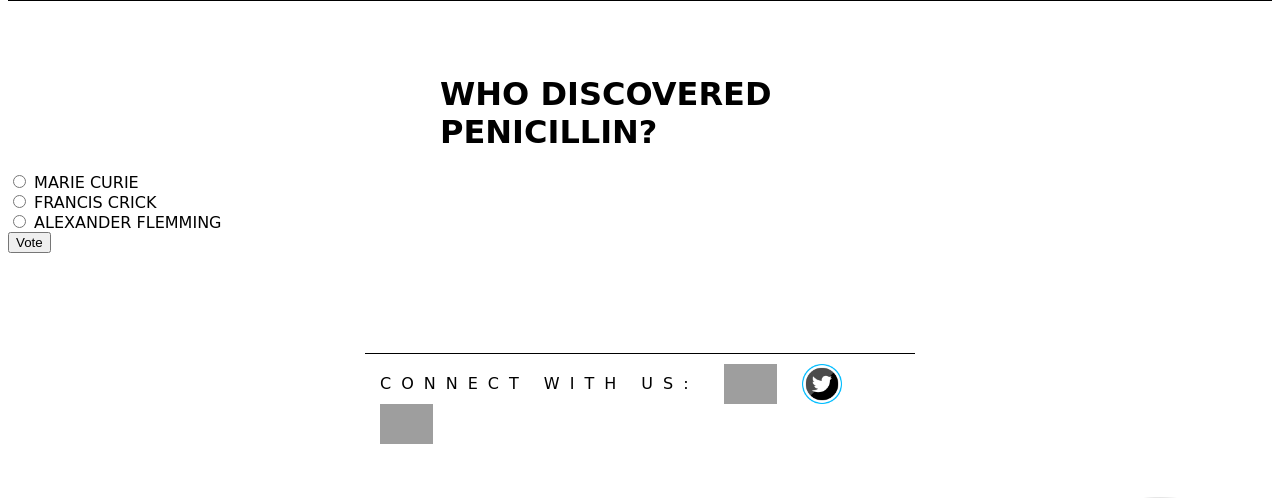
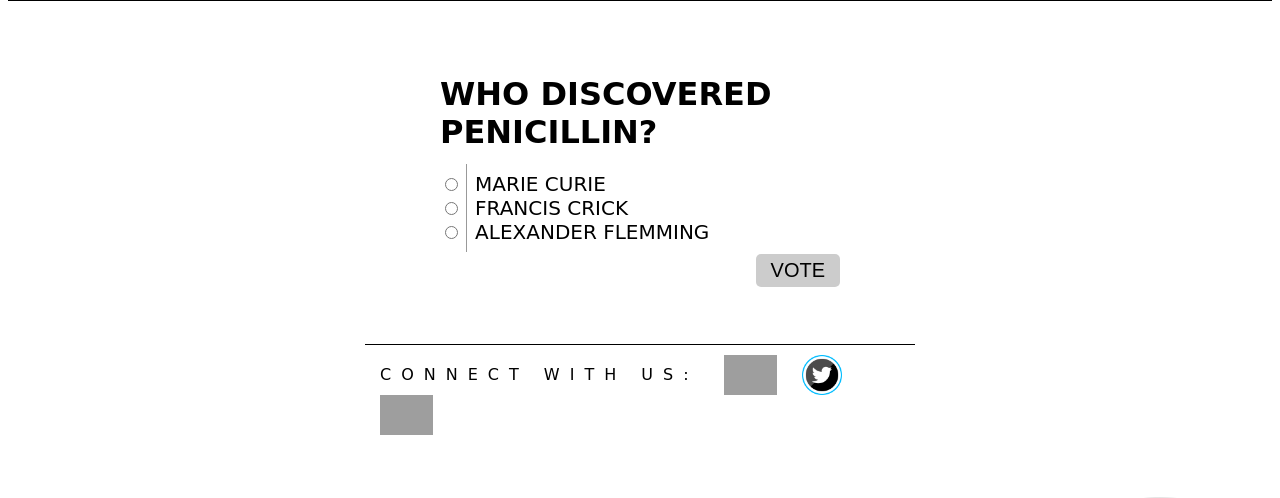
Before and after one commit to jcboyd/django-demo, a Django app: page /polls/4/ in a window 1280 px wide. Shown: the part 53-551 px from the top of the page. Run offline with Django 3.2, Linux system fonts and the light colour scheme; data comes from the database, SQL or seed files in the repository; grey boxes are pictures that could not be loaded.

Commit message:
added more content

```diff
--- a/mysite/polls/models.py
+++ b/mysite/polls/models.py
@@ -21,6 +21,9 @@ class Question(models.Model):
         was_published_recently.boolean = True
         was_published_recently.short_description = 'Published recently?'
 
+    def get_total_votes(self):
+        return sum([choice.votes for choice in self.choice_set.all()])
+
 
 class Choice(models.Model):
     question = models.ForeignKey(Question, on_delete=models.CASCADE)
--- a/mysite/polls/static/polls/style.css
+++ b/mysite/polls/static/polls/style.css
@@ -10,7 +10,6 @@ body {
     opacity:0.1;
     height:200px;
 }
-
 
 #site-icon {
     height:20px;
@@ -25,10 +24,29 @@ body {
     margin-bottom: 80px;
 }
 
-#header ul { list-style:none; text-align:center; border-top:1px solid black; border-bottom:1px solid black; padding:10px 0; }
-#header ul li { display:inline; text-transform:uppercase; padding:0 10px; letter-spacing:10px; }
-#header ul li a { text-decoration:none; color:black; }
-#header ul li a:hover { text-decoration:underline; }
+#header ul {
+    list-style:none;
+    text-align:center;
+    border-top:1px solid black;
+    border-bottom:1px solid black;
+    padding:10px 0;
+}
+
+#header ul li {
+    display:inline;
+    text-transform:uppercase;
+    padding:0 10px;
+    letter-spacing:10px;
+}
+
+#header ul li a {
+    text-decoration:none;
+    color:black;
+}
+
+#header ul li a:hover {
+    text-decoration:underline;
+}
 
 #footer {
     height:80px;
@@ -37,8 +55,8 @@ body {
 #social-list {
     width:550px;
     padding:0;
-    margin-right: auto;     /*centres in compliant browsers*/
-    margin-left: auto;      /* "  " */
+    margin-right: auto;
+    margin-left: auto;
     list-style:none;
     border-top:1px solid black;
     padding:10px 0px;
@@ -59,8 +77,14 @@ body {
     margin-left:5px;
 }
 
-#social-list li a { text-decoration:none; color:black; }
-#social-list li a:hover { text-decoration:underline; }
+#social-list li a {
+    text-decoration:none;
+    color:black;
+}
+
+#social-list li a:hover {
+    text-decoration:underline;
+}
 
 .social-icon {
     height:40px;
@@ -75,58 +99,81 @@ body {
     text-transform:uppercase;
 }
 
-/*div {
-    padding:0px;
-    margin:0px;
-}*/
-
-#content ul, ol {
+#content ul, ol, form {
     width: 400px;
-    margin-right: auto;/*centres in compliant browsers*/
-    margin-left: auto;/* "  " */
+    margin-right: auto;
+    margin-left: auto;
     text-align: left;
 }
 
 #content h1 {
     width:400px;
-    margin-right: auto;/*centres in compliant browsers*/
-    margin-left: auto;/* "  " */
+    margin-right: auto;
+    margin-left: auto;
     color:black;
 }
 
 #content ul, ol {
     font-style:italic;
-    /*font-family:Georgia, Times, serif;*/
     font-size:24px;
     color:black;
 }
 
-#content ol li p {
+#content ol li p, label {
     padding:8px;
     font-style:normal;
-    /*font-family:Arial;*/
     font-size:20px;
     color:black;
     border-left:
     1px solid #999;
 }
 
+input[type=submit] {
+    font-size:20px;
+    float:right;
+    margin-top:10px;
+    padding:5px 15px;
+    background:#ccc;
+    border:0 none;
+    cursor:pointer;
+    -webkit-border-radius: 5px;
+    border-radius: 5px;
+    text-transform:uppercase;
+}
+
+input[type=submit]:hover {
+    transform: scale(1.1);
+}
+
 #content ol li p em {
     display:block;
 }
 
-
 #content li a {
-  text-decoration: none;
-  color: black;
+    text-decoration: none;
+    color: black;
 }
 
 #content li p a:hover {
     text-decoration:underline;
-    /* color: #7FDBFF;*/
 }
 
 #content li p a:active  {
-  /* transition: color .05s;*/
-  color: black;
+    color: black;
 }
+
+#about-details {
+    width:550px;
+    padding:0;
+    margin-right: auto;
+    margin-left: auto;
+}
+
+#about-details a {
+    text-decoration:none;
+    color:blue;
+}
+
+#about-details a:hover {
+    text-decoration:underline;
+}
--- a/mysite/polls/templates/polls/base.html
+++ b/mysite/polls/templates/polls/base.html
@@ -1,18 +1,21 @@
 <html>
     <body>
         {% load staticfiles %}
-        <img id="background-image" src="{% static 'polls/images/question-icon.png' %}"/></a>
-        <link rel="stylesheet" type="text/css" href="{% static 'polls/style.css' %}" />
+        <img id="background-image"
+            src="{% static 'polls/images/question-icon.png' %}"/>
+        </a>
+        <link rel="stylesheet" type="text/css"
+            href="{% static 'polls/style.css' %}" />
         <!-- header code -->
         <div id="header">
             <ul>
             <li>
-                <a href="{% url 'polls:index' %}">
-                <img id="site-icon"
-                src="{% static 'polls/images/question-icon.png' %}"/></a>
+                <a href="{% url 'polls:index' %}"><img id="site-icon"
+                    src="{% static 'polls/images/question-icon.png' %}"/>
+                </a>
             </li>
             <li><a href="{% url 'polls:index' %}">Home</a></li>
-              <li><a href="#">About</a></li>
+              <li><a href="{% url 'polls:about' %}">About</a></li>
               <li><a href="#">Contact</a></li>
            </ul>
         </div>
@@ -28,20 +31,17 @@
                     <span>Connect with us:</span>
                 </li>
                 <li>
-                    <a href="http://www.facebook.com">
-                        <img class="social-icon"
+                    <a href="http://www.facebook.com"><img class="social-icon"
                         src="{% static 'polls/images/facebook-logo.png' %}"/>
                     </a>
                 </li>
                 <li>
-                    <a href="http://www.twitter.com">
-                        <img class="social-icon"
+                    <a href="http://www.twitter.com"><img class="social-icon"
                         src="{% static 'polls/images/twitter-logo.png' %}"/>
                     </a>
                 </li>
                 <li>
-                    <a href="http://www.youtube.com">
-                        <img class="social-icon"
+                    <a href="http://www.youtube.com"><img class="social-icon"
                         src="{% static 'polls/images/youtube-logo.png' %}"/>
                     </a>
                 </li>
--- a/mysite/polls/templates/polls/detail.html
+++ b/mysite/polls/templates/polls/detail.html
@@ -1,4 +1,5 @@
 {% extends "polls/base.html" %}
+
 
 {% block content %}
 
--- a/mysite/polls/templates/polls/results.html
+++ b/mysite/polls/templates/polls/results.html
@@ -1,4 +1,5 @@
 {% extends "polls/base.html" %}
+
 
 {% block content %}
 
--- a/mysite/polls/urls.py
+++ b/mysite/polls/urls.py
@@ -8,4 +8,5 @@ urlpatterns = [
     url(r'^(?P<pk>[0-9]+)/$', views.DetailView.as_view(), name='detail'),
     url(r'^(?P<pk>[0-9]+)/results/$', views.ResultsView.as_view(), name='results'),
     url(r'^(?P<question_id>[0-9]+)/vote/$', views.vote, name='vote'),
+    url(r'^about/$', views.about, name='about'),
 ]
--- a/mysite/polls/views.py
+++ b/mysite/polls/views.py
@@ -3,7 +3,7 @@ from django.http import HttpResponseRedirect
 from django.core.urlresolvers import reverse
 from django.views import generic
 from django.utils import timezone
-
+from django.template import loader
 
 from .models import Choice, Question  # i.e. models.py, in the current package (./)
 
@@ -53,3 +53,7 @@ def vote(request, question_id):
         # with POST data. This prevents data from being posted twice if a
         # user hits the Back button.
         return HttpResponseRedirect(reverse('polls:results', args=(question.id,)))
+
+
+def about(request):
+    return render(request, 'polls/about.html', {})
```
Also changed, not shown: mysite/polls/templates/polls/about.html (added, +11 -0 lines), mysite/polls/templates/polls/index.html (+4 -3 lines), README.md.
